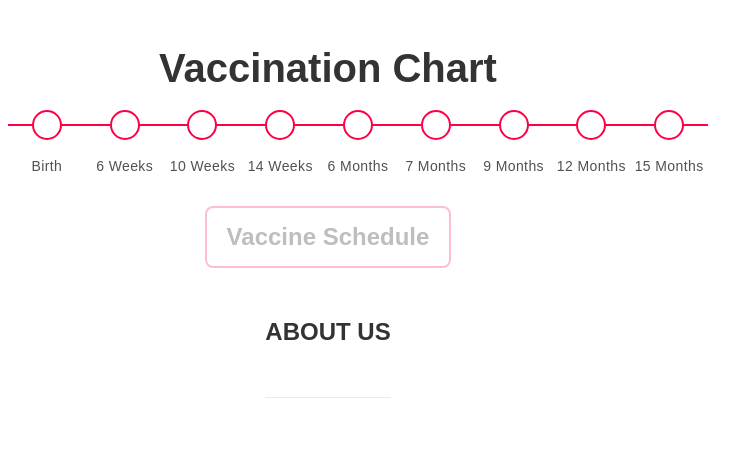
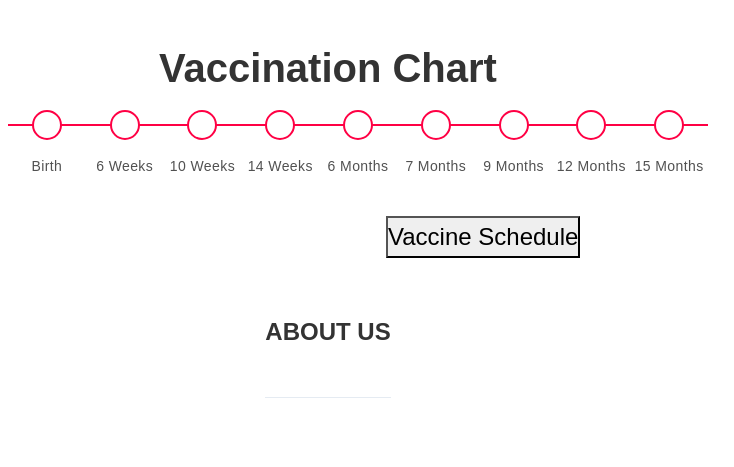
Before and after one commit to Subhasree09/LittleVita, a Django app: page / in a window 1280 px wide. Shown: the part 862-1329 px from the top of the page, without its empty margins (312-1046 px from the left). Run offline with Django 4.2, Linux system fonts and the light colour scheme.

Commit message:
home page button add

```diff
--- a/Base/static/Base/css/home.css
+++ b/Base/static/Base/css/home.css
@@ -699,7 +699,23 @@
 			}
 		}
 	}
-	& + button {
+
+}
+
+.custom-form {
+    display: block;
+    position: relative;
+    margin: 56px auto 0;
+    margin-right: 90px;
+    padding: 10px 20px;
+    appearance: none;
+    transition: all 0.15s ease-in-out;
+    font-family: inherit;
+    font-size: 24px;
+    font-weight: 600;
+}
+
+.custom-button {
     display: block;
     position: relative;
     margin: 56px auto 0;
@@ -709,30 +725,36 @@
     font-family: inherit;
     font-size: 24px;
     font-weight: 600;
-		background: #fff;
+    background: #FF0044;
     border: 2px solid #FF0044;
     border-radius: 8px;
     outline: 0;
     user-select: none;
     cursor: pointer;
-		&:hover {
+}
+
+.custom-button:hover {
     transform: scale(1.1);
     background: #FF0044;
     color: #fff;
+
     &:active {
         transform: scale(0.9);
     }
 }
-		&:focus {
+
+.custom-button:focus {
     background: #4caf50;
     border-color: #4caf50;
     color: #fff;
     pointer-events: none;
+
     &::before {
         animation: spin 1s linear infinite;
     }
 }
-		&::before {
+
+.custom-button::before {
     display: inline-block;
     width: 0;
     opacity: 0;
@@ -742,12 +764,12 @@
     margin-right: 0;
     transform: rotate(0deg);
 }
-	}
-	&:invalid + button {
+
+.custom-button.invalid {
     pointer-events: none;
     opacity: 0.25;
 }
-}
+
 @keyframes spin {
     from {
         transform: rotate(0deg);
@@ -755,6 +777,7 @@
         opacity: 1;
         margin-right: 12px;
     }
+
     to {
         transform: rotate(360deg);
         width: 24px;
@@ -762,6 +785,7 @@
         margin-right: 12px;
     }
 }
+
 .debtamnt{
     margin-left: -70px;
 }
--- a/Base/templates/Base/base.html
+++ b/Base/templates/Base/base.html
@@ -30,7 +30,7 @@
         <button class="navbar-toggler" type="button" data-bs-toggle="collapse" data-bs-target="#navbarSupportedContent" aria-controls="navbarSupportedContent" aria-expanded="false" aria-label="Toggle navigation">
           <span class="navbar-toggler-icon"></span>
         </button>
-        <div class="collapse navbar-collapse" id="navbarSupportedContent">
+        <div class="collapse navbar-collapse" id="#navbarSupportedContent">
           <ul class="navbar-nav me-auto mb-2 mb-lg-0" >
             <li class="nav-item">
               <a class="nav-link active" aria-current="page" href={% url "home" %}>Home</a>
@@ -42,7 +42,6 @@
               <ul class="dropdown-menu">
                 <li><a class="dropdown-item" href={% url "vaccine" %}>Vaccine Information</a></li>
                 <li><a class="dropdown-item" href={% url "vaccine-schedule" %}>Vaccine Schedule</a></li>
-                <li><a class="dropdown-item" href="#">Vaccine Tracker</a></li>
               </ul>
             </li>
             {% if request.user.is_authenticated %}
--- a/Base/templates/Base/home.html
+++ b/Base/templates/Base/home.html
@@ -62,7 +62,10 @@
                 <div id="debt-amount-pos"></div>
             </div>
         </form>
-        <button type="submit">Vaccine Schedule</button>
+        <form class="custom-form" action="{% url 'vaccine-schedule' %}" method="get">
+            <button type="submit">Vaccine Schedule</button>
+        </form>
+
     </div>
 </div>
 
--- a/Base/templates/Base/vaccine.html
+++ b/Base/templates/Base/vaccine.html
@@ -60,6 +60,7 @@
 
     {% include "Base/footer.html" %}
 
+
 {% endblock body %}
 
 {% block js %}
```
Also changed, not shown: db.sqlite3. Lines whose indentation alone changed are shown as unchanged.
